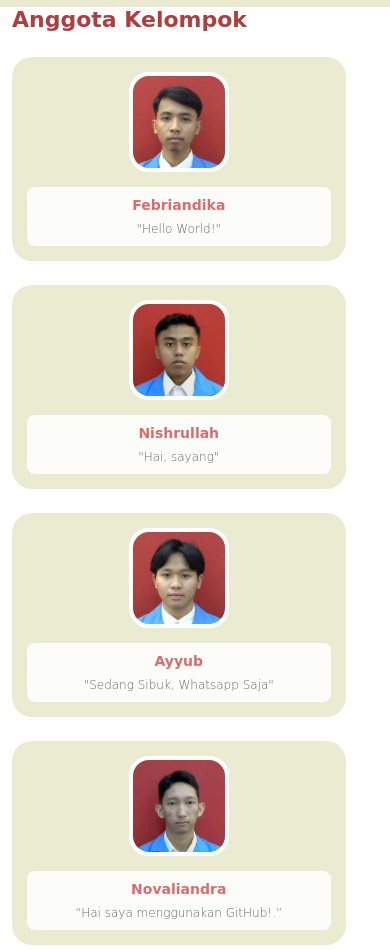
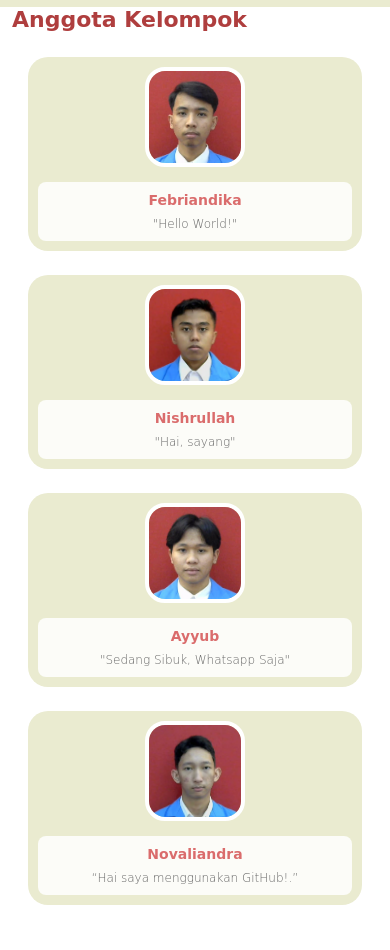
Before and after one commit to inihilmyloh/DesainWebC1, a plain HTML site: page tim_C.html in a window 390 px wide. Shown: the part 83-1033 px from the top of the page. Drawn offline with Linux system fonts and the light colour scheme; a web font is replaced by a local one.

Commit message:
update 4

```diff
--- a/css/templatemo-barber-shop.css
+++ b/css/templatemo-barber-shop.css
@@ -870,7 +870,7 @@ body {
 
 @media (max-width: 768px) {
   .team-card-wrap {
-    padding: center;
+    padding: 10px;
     min-height: auto;
   }
 
--- a/tim_C.html
+++ b/tim_C.html
@@ -48,7 +48,7 @@
                 <h4 class="col-lg-12 mb-4">Anggota Kelompok</h4>
             </div>
 
-            <div class="col-lg-3 col-md-5 col-11 mb-4">
+            <div class="col-lg-3 col-md-5 col-11 mb-4 mx-auto">
                 <div class="team-card-wrap">
                     <img src="images/cukurtim/dikab.jpg" alt="Ahmad Hilmy" class="team-card-image">
                     <div class="team-card-info">
@@ -58,7 +58,7 @@
                 </div>
             </div>
 
-            <div class="col-lg-3 col-md-5 col-11 mb-4">
+            <div class="col-lg-3 col-md-5 col-11 mb-4 mx-auto">
                 <div class="team-card-wrap">
                     <img src="images/cukurtim/arilb.jpg" alt="Khoiril" class="team-card-image">
                     <div class="team-card-info">
@@ -68,7 +68,7 @@
                 </div>
             </div>
 
-            <div class="col-lg-3 col-md-5 col-11 mb-4">
+            <div class="col-lg-3 col-md-5 col-11 mb-4 mx-auto">
                 <div class="team-card-wrap">
                     <img src="images/cukurtim/ayuub.jpg" alt="Ayyub" class="team-card-image">
                     <div class="team-card-info">
@@ -78,7 +78,7 @@
                 </div>
             </div>
 
-            <div class="col-lg-3 col-md-5 col-11 mb-4">
+            <div class="col-lg-3 col-md-5 col-11 mb-4 mx-auto">
                 <div class="team-card-wrap">
                     <img src="images/cukurtim/novalb.jpg" alt="Noval" class="team-card-image">
                     <div class="team-card-info">
```
